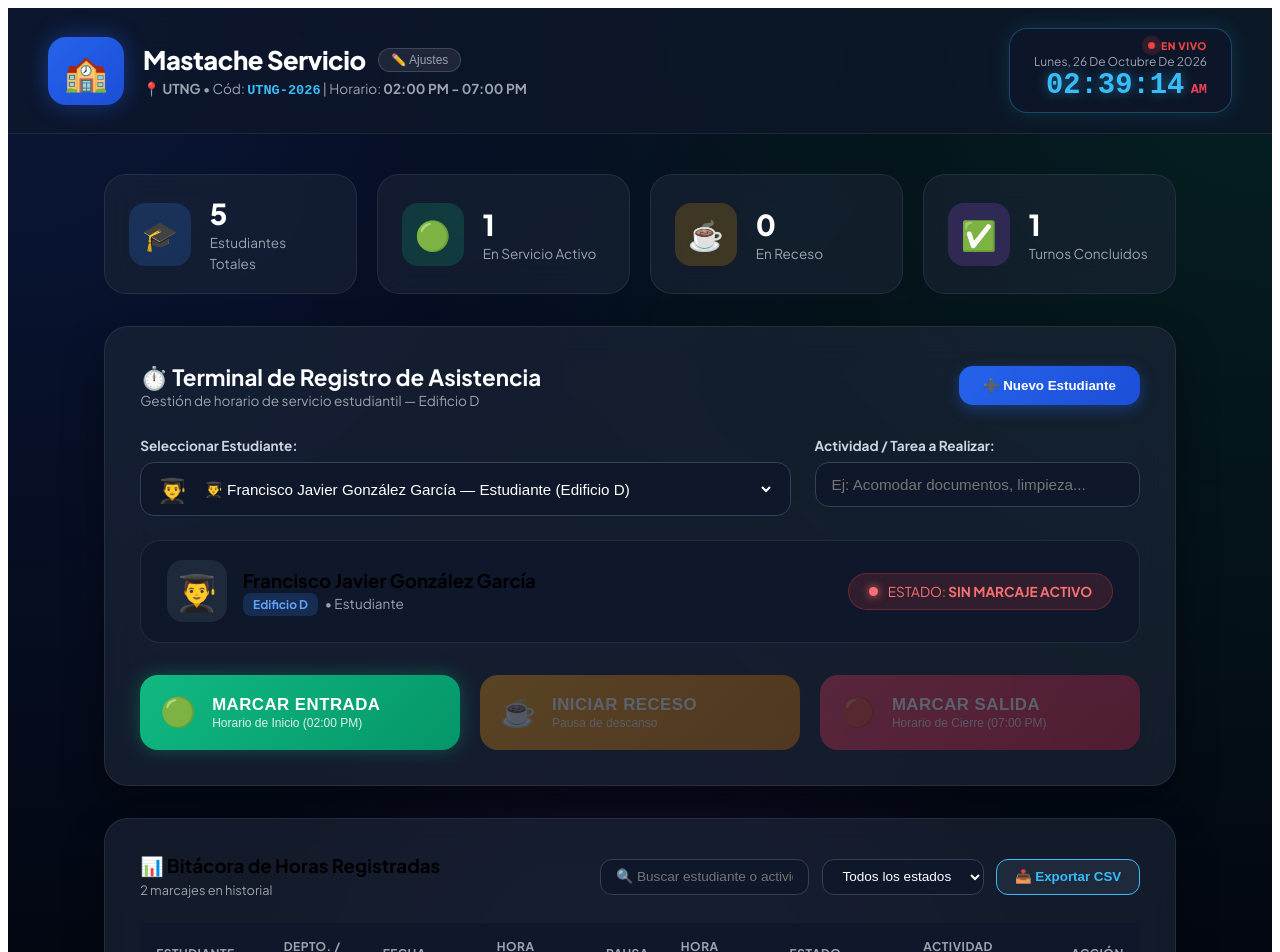
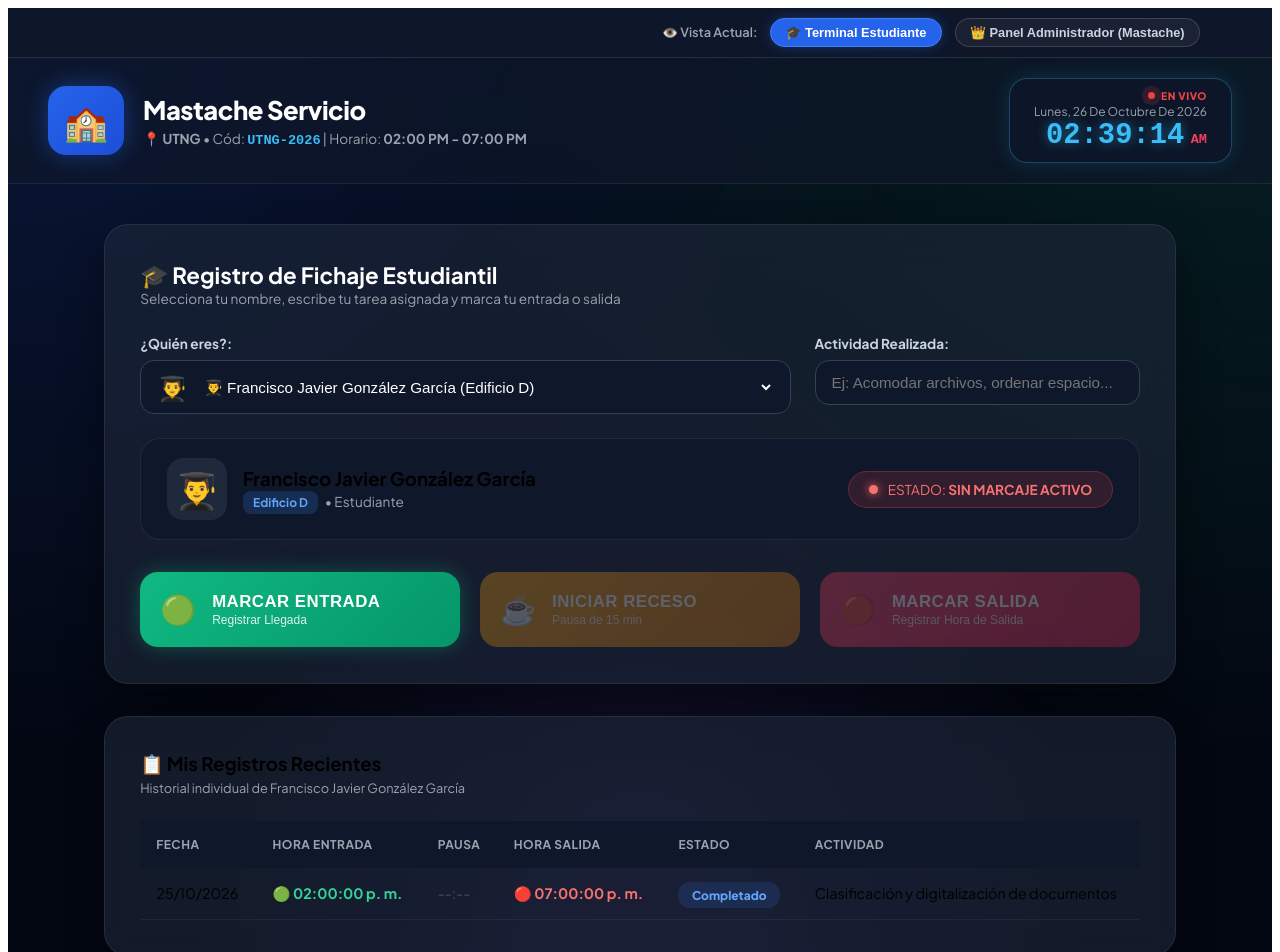
Before and after one commit to francisco24488-cpu/tick-tock, an Angular app: page / in a window 1280 px wide. Shown: the top 952 px of the page. Built offline with nearby package versions, Linux system fonts and the light colour scheme.

Commit message:
feat: implementacion de vistas condicionales por rol Terminal Estudiante y Panel Administrador

```diff
--- a/src/app/app.css
+++ b/src/app/app.css
@@ -21,6 +21,53 @@ body {
   min-height: 100vh;
   padding-bottom: 4rem;
   position: relative;
+}
+
+/* Role Switcher Top Bar */
+.role-switcher-bar {
+  background: rgba(15, 23, 42, 0.95);
+  border-bottom: 1px solid rgba(255, 255, 255, 0.1);
+  padding: 0.6rem 2.5rem;
+}
+
+.role-switcher-inner {
+  display: flex;
+  align-items: center;
+  justify-content: flex-end;
+  gap: 0.8rem;
+  max-width: 1120px;
+  margin: 0 auto;
+}
+
+.switcher-label {
+  font-size: 0.8rem;
+  color: #9ca3af;
+  font-weight: 600;
+}
+
+.role-btn {
+  background: rgba(255, 255, 255, 0.05);
+  border: 1px solid rgba(255, 255, 255, 0.15);
+  color: #cbd5e1;
+  padding: 0.4rem 0.9rem;
+  border-radius: 20px;
+  font-size: 0.8rem;
+  font-weight: 700;
+  cursor: pointer;
+  transition: all 0.2s;
+}
+
+.role-btn.active {
+  background: #2563eb;
+  color: white;
+  border-color: #3b82f6;
+  box-shadow: 0 0 12px rgba(37, 99, 235, 0.4);
+}
+
+.role-btn.btn-admin.active {
+  background: #8b5cf6;
+  border-color: #a78bfa;
+  box-shadow: 0 0 12px rgba(139, 92, 246, 0.4);
 }
 
 /* Toast Notifications */
--- a/src/app/app.html
+++ b/src/app/app.html
@@ -7,13 +7,32 @@
     <span>{{ mensajeToast }}</span>
   </div>
 
+  <!-- Barra Superior de Conmutación de Rol / Pantalla -->
+  <div class="role-switcher-bar">
+    <div class="role-switcher-inner">
+      <span class="switcher-label">👁️ Vista Actual:</span>
+      <button
+        class="role-btn"
+        [class.active]="vistaActual === 'estudiante'"
+        (click)="cambiarVista('estudiante')">
+        🎓 Terminal Estudiante
+      </button>
+      <button
+        class="role-btn btn-admin"
+        [class.active]="vistaActual === 'admin'"
+        (click)="cambiarVista('admin')">
+        👑 Panel Administrador (Mastache)
+      </button>
+    </div>
+  </div>
+
   <header class="navbar">
     <div class="brand-box">
       <div class="company-icon">🏫</div>
       <div class="company-info">
         <div class="company-title-row">
           <h1>{{ empresa.nombre }}</h1>
-          <button class="edit-chip" (click)="abrirModalEmpresa()" title="Editar Configuración">✏️ Ajustes</button>
+          <button class="edit-chip" *ngIf="vistaActual === 'admin'" (click)="abrirModalEmpresa()" title="Editar Configuración">✏️ Ajustes</button>
         </div>
         <p class="company-subtitle">
           📍 <strong>{{ empresa.sucursal }}</strong> • Cód: <code>{{ empresa.codigo }}</code> | Horario: <strong>{{ empresa.horario }}</strong>
@@ -21,7 +40,7 @@
       </div>
     </div>
 
-    <!-- Reloj Continuo con Indicador Vivo -->
+    <!-- Reloj Digital Continuo -->
     <div class="digital-clock">
       <div class="live-tag">
         <span class="pulse-red"></span> EN VIVO
@@ -34,7 +53,153 @@
     </div>
   </header>
 
-  <main class="main-content">
+  <!-- ======================================================== -->
+  <!-- VISTA 1: TERMINAL ESTUDIANTE (PANTALLA SIMPLIFICADA)      -->
+  <!-- ======================================================== -->
+  <main class="main-content" *ngIf="vistaActual === 'estudiante'">
+    <section class="card action-card kiosk-card">
+      <div class="card-header center-header">
+        <div class="header-title">
+          <h2>🎓 Registro de Fichaje Estudiantil</h2>
+          <p>Selecciona tu nombre, escribe tu tarea asignada y marca tu entrada o salida</p>
+        </div>
+      </div>
+
+      <div class="form-row">
+        <div class="form-group flex-2">
+          <label for="empSelectKiosk"><strong>¿Quién eres?:</strong></label>
+          <div class="custom-select-wrapper large-select">
+            <span class="select-avatar">{{ empleadoSeleccionado?.avatar }}</span>
+            <select id="empSelectKiosk" [(ngModel)]="empleadoSeleccionadoId" (change)="alCambiarEmpleado()">
+              <option *ngFor="let emp of empleados" [value]="emp.id">
+                {{ emp.avatar }} {{ emp.nombre }} ({{ emp.departamento }})
+              </option>
+            </select>
+          </div>
+        </div>
+
+        <div class="form-group flex-1">
+          <label><strong>Actividad Realizada:</strong></label>
+          <input
+            type="text"
+            [(ngModel)]="observacionActual"
+            placeholder="Ej: Acomodar archivos, ordenar espacio..."
+            [disabled]="estaEnTurno || estaEnPausa">
+        </div>
+      </div>
+
+      <div class="status-banner" *ngIf="empleadoSeleccionado">
+        <div class="profile-meta">
+          <div class="avatar-large">{{ empleadoSeleccionado.avatar }}</div>
+          <div>
+            <h3>{{ empleadoSeleccionado.nombre }}</h3>
+            <span class="badge-dept">{{ empleadoSeleccionado.departamento }}</span>
+            <span class="puesto-text">• {{ empleadoSeleccionado.puesto }}</span>
+          </div>
+        </div>
+
+        <div class="live-status-pill" [ngClass]="{'status-turno': estaEnTurno, 'status-pausa': estaEnPausa, 'status-fuera': !estaEnTurno && !estaEnPausa}">
+          <span class="glow-dot"></span>
+          <span>ESTADO: <strong>{{ estaEnTurno ? 'EN SERVICIO ACTIVO' : (estaEnPausa ? 'EN RECESO' : 'SIN MARCAJE ACTIVO') }}</strong></span>
+        </div>
+      </div>
+
+      <div class="action-buttons-row">
+        <button
+          class="btn-action btn-in"
+          (click)="marcarEntrada()"
+          [disabled]="estaEnTurno || estaEnPausa">
+          <span class="btn-emoji">🟢</span>
+          <div class="btn-text">
+            <strong>MARCAR ENTRADA</strong>
+            <small>Registrar Llegada</small>
+          </div>
+        </button>
+
+        <button
+          class="btn-action btn-pause"
+          (click)="conmutarPausa()"
+          [disabled]="!estaEnTurno && !estaEnPausa">
+          <span class="btn-emoji">{{ estaEnPausa ? '▶️' : '☕' }}</span>
+          <div class="btn-text">
+            <strong>{{ estaEnPausa ? 'REANUDAR' : 'INICIAR RECESO' }}</strong>
+            <small>{{ estaEnPausa ? 'Volver al trabajo' : 'Pausa de 15 min' }}</small>
+          </div>
+        </button>
+
+        <button
+          class="btn-action btn-out"
+          (click)="marcarSalida()"
+          [disabled]="!estaEnTurno && !estaEnPausa">
+          <span class="btn-emoji">🔴</span>
+          <div class="btn-text">
+            <strong>MARCAR SALIDA</strong>
+            <small>Registrar Hora de Salida</small>
+          </div>
+        </button>
+      </div>
+    </section>
+
+    <!-- Resumen personal de marcajes para el estudiante sin opciones de borrado -->
+    <section class="card table-card">
+      <div class="table-toolbar">
+        <div class="toolbar-title">
+          <h3>📋 Mis Registros Recientes</h3>
+          <span class="records-count">Historial individual de {{ empleadoSeleccionado?.nombre }}</span>
+        </div>
+      </div>
+
+      <div class="table-responsive">
+        <table>
+          <thead>
+            <tr>
+              <th>Fecha</th>
+              <th>Hora Entrada</th>
+              <th>Pausa</th>
+              <th>Hora Salida</th>
+              <th>Estado</th>
+              <th>Actividad</th>
+            </tr>
+          </thead>
+          <tbody>
+            <tr *ngFor="let reg of misRegistrosEstudiante">
+              <td>{{ reg.fecha }}</td>
+              <td><span class="time-tag in">🟢 {{ reg.horaEntrada }}</span></td>
+              <td>
+                <span class="time-tag pause" *ngIf="reg.horaPausaInicio">☕ {{ reg.horaPausaInicio }}</span>
+                <span class="muted-dash" *ngIf="!reg.horaPausaInicio">--:--</span>
+              </td>
+              <td>
+                <span class="time-tag out" *ngIf="reg.horaSalida">🔴 {{ reg.horaSalida }}</span>
+                <span class="muted-dash" *ngIf="!reg.horaSalida">--:--:--</span>
+              </td>
+              <td>
+                <span class="status-badge" [ngClass]="{
+                  'badge-turno': reg.estado === 'En Turno',
+                  'badge-pausa': reg.estado === 'En Pausa',
+                  'badge-completed': reg.estado === 'Completado'
+                }">
+                  {{ reg.estado }}
+                </span>
+              </td>
+              <td class="obs-cell">{{ reg.observacion || 'Sin actividad' }}</td>
+            </tr>
+
+            <tr *ngIf="misRegistrosEstudiante.length === 0">
+              <td colspan="6" class="empty-state">
+                📭 Aún no tienes marcajes registrados hoy.
+              </td>
+            </tr>
+          </tbody>
+        </table>
+      </div>
+    </section>
+  </main>
+
+  <!-- ======================================================== -->
+  <!-- VISTA 2: PANEL ADMINISTRADOR (DOCENTE / MASTACHE)         -->
+  <!-- ======================================================== -->
+  <main class="main-content" *ngIf="vistaActual === 'admin'">
     <section class="kpi-grid">
       <div class="kpi-card blue">
         <div class="kpi-icon">🎓</div>
@@ -69,105 +234,23 @@
       </div>
     </section>
 
-    <section class="card action-card">
-      <div class="card-header">
-        <div class="header-title">
-          <h2>⏱️ Terminal de Registro de Asistencia</h2>
-          <p>Gestión de horario de servicio estudiantil — Edificio D</p>
-        </div>
-        <button class="btn-add-user" (click)="abrirModalEmpleado()">
-          ➕ Nuevo Estudiante
-        </button>
-      </div>
-
-      <div class="form-row">
-        <div class="form-group flex-2">
-          <label for="empSelect"><strong>Seleccionar Estudiante:</strong></label>
-          <div class="custom-select-wrapper">
-            <span class="select-avatar">{{ empleadoSeleccionado?.avatar }}</span>
-            <select id="empSelect" [(ngModel)]="empleadoSeleccionadoId" (change)="alCambiarEmpleado()">
-              <option *ngFor="let emp of empleados" [value]="emp.id">
-                {{ emp.avatar }} {{ emp.nombre }} — {{ emp.puesto }} ({{ emp.departamento }})
-              </option>
-            </select>
-          </div>
-        </div>
-
-        <div class="form-group flex-1">
-          <label><strong>Actividad / Tarea a Realizar:</strong></label>
-          <input
-            type="text"
-            [(ngModel)]="observacionActual"
-            placeholder="Ej: Acomodar documentos, limpieza..."
-            [disabled]="estaEnTurno || estaEnPausa">
-        </div>
-      </div>
-
-      <div class="status-banner" *ngIf="empleadoSeleccionado">
-        <div class="profile-meta">
-          <div class="avatar-large">{{ empleadoSeleccionado.avatar }}</div>
-          <div>
-            <h3>{{ empleadoSeleccionado.nombre }}</h3>
-            <span class="badge-dept">{{ empleadoSeleccionado.departamento }}</span>
-            <span class="puesto-text">• {{ empleadoSeleccionado.puesto }}</span>
-          </div>
-        </div>
-
-        <div class="live-status-pill" [ngClass]="{'status-turno': estaEnTurno, 'status-pausa': estaEnPausa, 'status-fuera': !estaEnTurno && !estaEnPausa}">
-          <span class="glow-dot"></span>
-          <span>ESTADO: <strong>{{ estaEnTurno ? 'TRABAJANDO EN TURNO' : (estaEnPausa ? 'EN RECESO' : 'SIN MARCAJE ACTIVO') }}</strong></span>
-        </div>
-      </div>
-
-      <div class="action-buttons-row">
-        <button
-          class="btn-action btn-in"
-          (click)="marcarEntrada()"
-          [disabled]="estaEnTurno || estaEnPausa">
-          <span class="btn-emoji">🟢</span>
-          <div class="btn-text">
-            <strong>MARCAR ENTRADA</strong>
-            <small>Horario de Inicio (02:00 PM)</small>
-          </div>
-        </button>
-
-        <button
-          class="btn-action btn-pause"
-          (click)="conmutarPausa()"
-          [disabled]="!estaEnTurno && !estaEnPausa">
-          <span class="btn-emoji">{{ estaEnPausa ? '▶️' : '☕' }}</span>
-          <div class="btn-text">
-            <strong>{{ estaEnPausa ? 'REANUDAR TURNO' : 'INICIAR RECESO' }}</strong>
-            <small>{{ estaEnPausa ? 'Continuar servicio' : 'Pausa de descanso' }}</small>
-          </div>
-        </button>
-
-        <button
-          class="btn-action btn-out"
-          (click)="marcarSalida()"
-          [disabled]="!estaEnTurno && !estaEnPausa">
-          <span class="btn-emoji">🔴</span>
-          <div class="btn-text">
-            <strong>MARCAR SALIDA</strong>
-            <small>Horario de Cierre (07:00 PM)</small>
-          </div>
-        </button>
-      </div>
-    </section>
-
     <section class="card table-card">
       <div class="table-toolbar">
         <div class="toolbar-title">
-          <h3>📊 Bitácora de Horas Registradas</h3>
-          <span class="records-count">{{ registrosFiltrados.length }} marcajes en historial</span>
+          <h3>📊 Panel de Control y Bitácora General</h3>
+          <span class="records-count">{{ registrosFiltrados.length }} registros en sistema</span>
         </div>
 
         <div class="toolbar-controls">
+          <button class="btn-add-user" (click)="abrirModalEmpleado()">
+            ➕ Nuevo Estudiante
+          </button>
+
           <input
             type="text"
             class="search-input"
             [(ngModel)]="busquedaEmpleado"
-            placeholder="🔍 Buscar estudiante o actividad...">
+            placeholder="🔍 Buscar estudiante o tarea...">
 
           <select class="filter-select" [(ngModel)]="filtroEstado">
             <option value="TODOS">Todos los estados</option>
@@ -244,8 +327,8 @@
     </section>
   </main>
 
-  <!-- Modales -->
-  <div class="modal-overlay" *ngIf="mostrarModalEmpleado">
+  <!-- Modales sólo accesibles por el Administrador -->
+  <div class="modal-overlay" *ngIf="mostrarModalEmpleado && vistaActual === 'admin'">
     <div class="modal-content">
       <div class="modal-header">
         <h3>➕ Registrar Nuevo Estudiante</h3>
@@ -294,7 +377,7 @@
     </div>
   </div>
 
-  <div class="modal-overlay" *ngIf="mostrarModalEmpresa">
+  <div class="modal-overlay" *ngIf="mostrarModalEmpresa && vistaActual === 'admin'">
     <div class="modal-content">
       <div class="modal-header">
         <h3>🏫 Configuración de la Sucursal</h3>
--- a/src/app/app.ts
+++ b/src/app/app.ts
@@ -11,6 +11,9 @@ import { RegistroService, Empresa, Empleado, Registro } from './services/registr
   styleUrl: './app.css'
 })
 export class App implements OnInit, OnDestroy {
+  // Control de Vista / Rol ('estudiante' | 'admin')
+  vistaActual: 'estudiante' | 'admin' = 'estudiante';
+
   empresa: Empresa = { nombre: 'Mastache Servicio', sucursal: 'UTNG', codigo: 'UTNG-2026', horario: '02:00 PM - 07:00 PM' };
   empleados: Empleado[] = [];
   registros: Registro[] = [];
@@ -23,7 +26,7 @@ export class App implements OnInit, OnDestroy {
   busquedaEmpleado: string = '';
   filtroEstado: string = 'TODOS';
 
-  // Reloj Digital
+  // Reloj Digital Continuo
   relojHora: string = '00:00:00';
   relojAmPm: string = 'PM';
   relojFecha: string = '';
@@ -70,7 +73,7 @@ export class App implements OnInit, OnDestroy {
       },
       error: (err) => {
         console.error('Error al cargar datos JSON:', err);
-        this.notificar('Error al cargar base de datos inicial', 'alerta');
+        this.notificar('Error al cargar la base de datos inicial', 'alerta');
       }
     });
   }
@@ -79,6 +82,12 @@ export class App implements OnInit, OnDestroy {
     if (this.timerId) {
       clearInterval(this.timerId);
     }
+  }
+
+  cambiarVista(nuevaVista: 'estudiante' | 'admin'): void {
+    this.vistaActual = nuevaVista;
+    const rolTexto = nuevaVista === 'admin' ? 'Panel Administrador (Docente)' : 'Terminal de Fichaje (Estudiante)';
+    this.notificar(`Modo cambiado a: ${rolTexto}`, 'info');
   }
 
   iniciarReloj(): void {
@@ -100,7 +109,6 @@ export class App implements OnInit, OnDestroy {
       horas = horas % 12 || 12;
       this.relojHora = `${horas.toString().padStart(2, '0')}:${mins}:${segs}`;
 
-      // Forzar actualización de vista para evitar que el reloj se congelé
       this.cdr.detectChanges();
     };
 
@@ -163,7 +171,7 @@ export class App implements OnInit, OnDestroy {
     if (reg.estado === 'En Turno') {
       reg.estado = 'En Pausa';
       reg.horaPausaInicio = horaActual;
-      this.notificar(`Receso iniciado para ${reg.empleadoNombre}`, 'info');
+      this.notificar(`Pausa iniciada para ${reg.empleadoNombre}`, 'info');
     } else if (reg.estado === 'En Pausa') {
       reg.estado = 'En Turno';
       reg.horaPausaFin = horaActual;
@@ -190,6 +198,11 @@ export class App implements OnInit, OnDestroy {
       const coincideEstado = this.filtroEstado === 'TODOS' || r.estado === this.filtroEstado;
       return coincideBusqueda && coincideEstado;
     });
+  }
+
+  get misRegistrosEstudiante(): Registro[] {
+    if (!this.empleadoSeleccionado) return [];
+    return this.registros.filter(r => r.empleadoId === this.empleadoSeleccionado?.id);
   }
 
   get totalEmpleados(): number { return this.empleados.length; }
```
Also changed, not shown: 1 other file (tests, documents, lock files or other folders).
